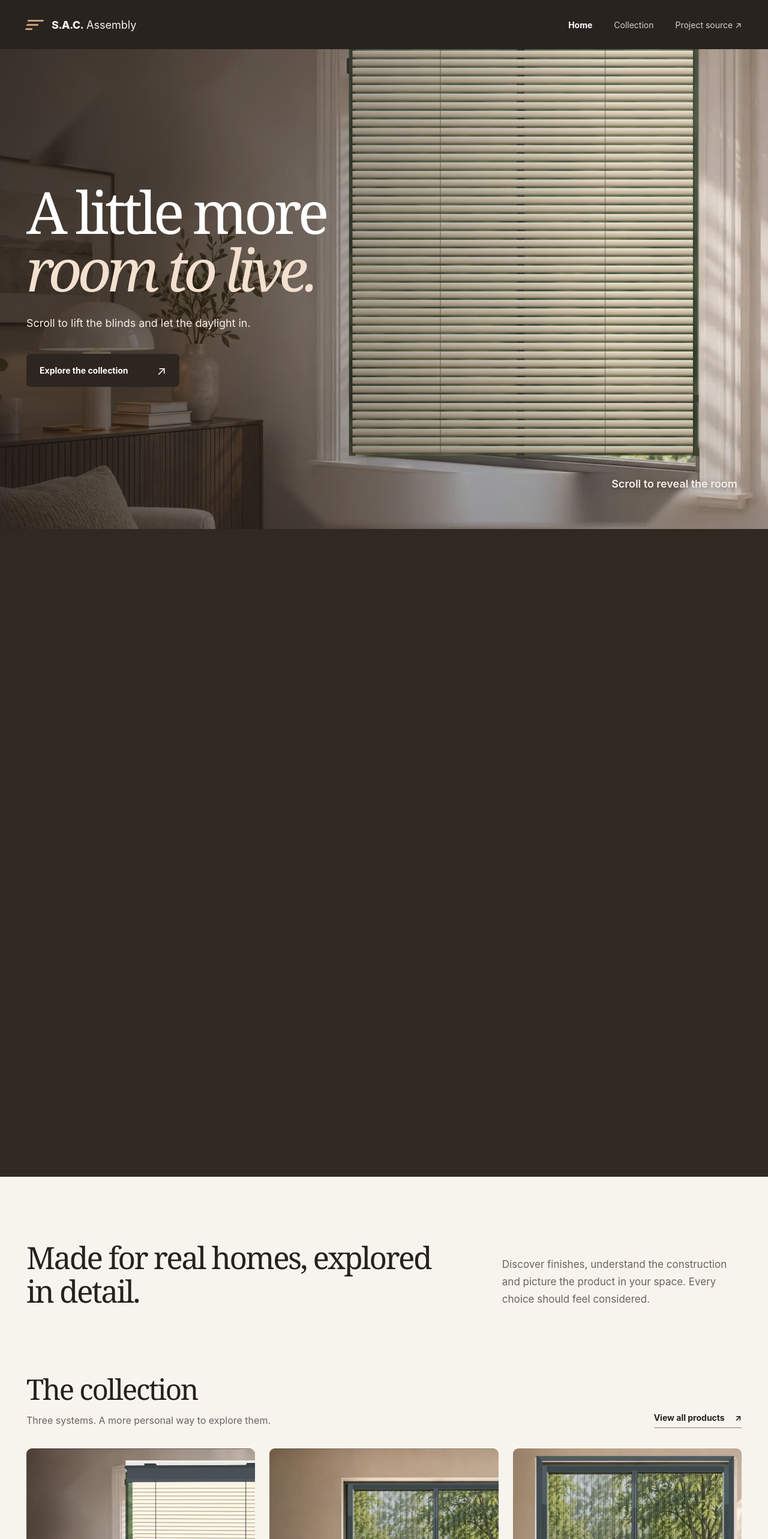
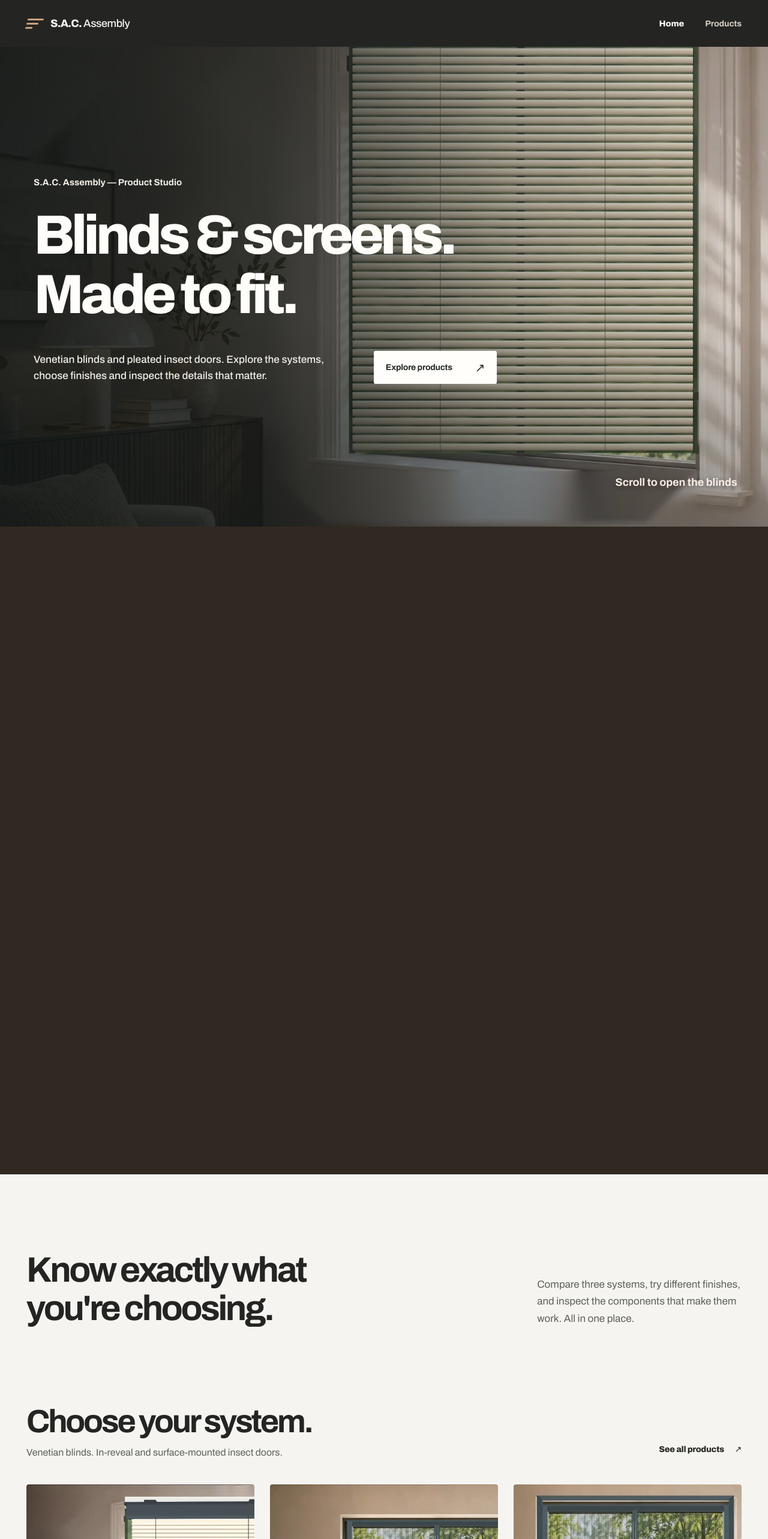
Before and after one commit to LazarMal/SAC-Assembly-Product-Studio, a React (Vite) app in the folder apps/studio/: page / in a window 1280 px wide. Shown: the top 2566 px of the page at 60% size. Built offline with nearby package versions, Linux system fonts and the light colour scheme.

Commit message:
design(studio): replace generic serif hero with considered industrial editorial typography

```diff
--- a/apps/studio/index.html
+++ b/apps/studio/index.html
@@ -3,9 +3,12 @@
   <head>
     <meta charset="UTF-8" />
     <meta name="viewport" content="width=device-width, initial-scale=1.0" />
-    <meta name="theme-color" content="#f7f4ee" />
-    <meta name="description" content="Explore thoughtfully made window systems. S.A.C. Assembly's interactive product studio." />
+    <meta name="theme-color" content="#f5f4f0" />
+    <meta name="description" content="S.A.C. Assembly product studio. Configure Venetian blinds and pleated insect doors, compare finishes and inspect components." />
     <title>S.A.C. Assembly — Product Studio</title>
+    <link rel="preconnect" href="https://fonts.googleapis.com" />
+    <link rel="preconnect" href="https://fonts.gstatic.com" crossorigin />
+    <link href="https://fonts.googleapis.com/css2?family=Archivo:wght@400;500;600;700;800&display=swap" rel="stylesheet" />
     <link rel="preload" as="image" href="%BASE_URL%assets/living-room.webp" fetchpriority="high" />
   </head>
   <body>
--- a/apps/studio/src/components/SiteFooter.tsx
+++ b/apps/studio/src/components/SiteFooter.tsx
@@ -4,8 +4,8 @@ export function SiteFooter() {
   return (
     <footer className="site-footer">
       <div className="footer-content">
-        <div className="footer-brand"><strong>S.A.C.</strong> Assembly <span>Designed for the way you live.</span></div>
-        <div className="footer-links"><Link to="/collection">Explore collection</Link><span>Product visualizations are conceptual. No online checkout.</span></div>
+        <div className="footer-brand"><strong>S.A.C.</strong> Assembly <span>Venetian blinds and insect door systems.</span></div>
+        <div className="footer-links"><Link to="/collection">Products</Link><span>Visual configurations are illustrative, not approved production specifications.</span></div>
       </div>
     </footer>
   );
--- a/apps/studio/src/components/SiteHeader.tsx
+++ b/apps/studio/src/components/SiteHeader.tsx
@@ -10,8 +10,7 @@ export function SiteHeader() {
         </NavLink>
         <nav className="primary-nav" aria-label="Main navigation">
           <NavLink to="/" end className={({isActive}) => isActive ? 'nav-active' : ''}>Home</NavLink>
-          <NavLink to="/collection" className={({isActive}) => isActive ? 'nav-active' : ''}>Collection</NavLink>
-          <a href="https://github.com/LazarMal/SAC-Assembly-Product-Studio" target="_blank" rel="noopener noreferrer">Project source <span aria-hidden="true">↗</span></a>
+          <NavLink to="/collection" className={({isActive}) => isActive ? 'nav-active' : ''}>Products</NavLink>
         </nav>
       </div>
     </header>
--- a/apps/studio/src/features/catalog/catalog.ts
+++ b/apps/studio/src/features/catalog/catalog.ts
@@ -6,34 +6,34 @@ export const catalog = [
     id: 'venetian',
     slug: 'venetian-blinds',
     title: 'Venetian blinds',
-    family: 'Light control',
-    description: 'Fine-tune the light. Explore slat finishes, hardware and movement.',
+    family: 'Adjustable slat system',
+    description: 'Choose slat widths, finishes, control hardware and movement.',
     image: 'venetian.webp',
     imageAlt: 'Warm ivory Venetian blind in a domestic interior',
     legacyFile: 'venetian.html',
-    feature: 'Light, precisely yours.'
+    feature: 'Venetian blinds.'
   },
   {
     id: 'idd',
     slug: 'idd-insect-doors',
     title: 'Insect doors · IDD',
     family: 'In-reveal installation',
-    description: 'A pleated insect screen, fitted neatly within your doorway.',
+    description: 'A pleated insect screen fitted within the doorway opening.',
     image: 'idd.webp',
     imageAlt: 'Pleated insect door fitted inside an opening',
     legacyFile: 'insect-door.html',
-    feature: 'Make room for fresh air.'
+    feature: 'In-reveal insect doors.'
   },
   {
     id: 'odd',
     slug: 'odd-insect-doors',
     title: 'Insect doors · ODD',
-    family: 'Surface mounting',
-    description: 'The same thoughtful screen system with an external mounting surround.',
+    family: 'Surface-mounted installation',
+    description: 'A pleated screen with an outer mounting frame for the face of the opening.',
     image: 'odd.webp',
     imageAlt: 'Surface mounted pleated insect door with outer frame',
     legacyFile: 'odd-door.html',
-    feature: 'A seamless welcome to outdoors.'
+    feature: 'Surface-mounted insect doors.'
   }
 ] as const satisfies readonly CatalogEntry[];
 
--- a/apps/studio/src/features/home/LightStory.tsx
+++ b/apps/studio/src/features/home/LightStory.tsx
@@ -73,11 +73,16 @@ export function LightStory() {
       <canvas className="story-blinds" ref={canvasRef} aria-hidden="true" />
       <div className="story-sunlight" aria-hidden="true" />
       <div className="hero-content story-copy" ref={copyRef}>
-        <h1 id="home-title">A little more <em>room to live.</em></h1>
-        <p>Scroll to lift the blinds and let the daylight in.</p>
-        <Link className="button button-dark" to="/collection">Explore the collection <span aria-hidden="true">↗</span></Link>
+        <div className="story-heading">
+          <p className="story-context">S.A.C. Assembly — Product Studio</p>
+          <h1 id="home-title"><span>Blinds &amp; screens.</span><span>Made to fit.</span></h1>
+        </div>
+        <div className="story-action">
+          <p>Venetian blinds and pleated insect doors. Explore the systems, choose finishes and inspect the details that matter.</p>
+          <Link className="button button-light" to="/collection">Explore products <span aria-hidden="true">↗</span></Link>
+        </div>
       </div>
-      <p className="story-hint" aria-hidden="true">Scroll to reveal the room</p>
+      <p className="story-hint" aria-hidden="true">Scroll to open the blinds</p>
     </div>
   </section>;
 }
--- a/apps/studio/src/pages/HomePage.tsx
+++ b/apps/studio/src/pages/HomePage.tsx
@@ -8,14 +8,28 @@ export default function HomePage() {
     <main id="main-content">
       <LightStory />
       <section className="home-intro container">
-        <h2>Made for real homes, explored in detail.</h2>
-        <p>Discover finishes, understand the construction and picture the product in your space. Every choice should feel considered.</p>
+        <h2>Know exactly what you're choosing.</h2>
+        <p>Compare three systems, try different finishes, and inspect the components that make them work. All in one place.</p>
       </section>
       <section className="catalog-section container" aria-labelledby="collection-title">
-        <div className="section-heading"><div><h2 id="collection-title">The collection</h2><p>Three systems. A more personal way to explore them.</p></div><Link className="text-link" to="/collection">View all products <span aria-hidden="true">↗</span></Link></div>
-        <div className="product-grid">{catalog.map((product, index) => <ProductCard key={product.id} product={product} priority={index === 0} />)}</div>
+        <div className="section-heading">
+          <div>
+            <h2 id="collection-title">Choose your system.</h2>
+            <p>Venetian blinds. In-reveal and surface-mounted insect doors.</p>
+          </div>
+          <Link className="text-link" to="/collection">See all products <span aria-hidden="true">↗</span></Link>
+        </div>
+        <div className="product-grid">
+          {catalog.map((product, index) => <ProductCard key={product.id} product={product} priority={index === 0} />)}
+        </div>
       </section>
-      <section className="outro-panel"><div className="container outro-content"><h2>Not just how it looks.<br/><em>How it works.</em></h2><p>Move through each system, explore its components and see how the design comes together. The original interactive product viewers remain available while the new studio is developed.</p><Link className="button button-light" to="/collection">Choose a product <span aria-hidden="true">↗</span></Link></div></section>
+      <section className="outro-panel">
+        <div className="container outro-content">
+          <h2>Every component.<br/>In its place.</h2>
+          <p>Explore the frame, guides, controls and finishes before you make a selection. The product configurators show how each choice changes the system.</p>
+          <Link className="button button-light" to="/collection">Open the product collection <span aria-hidden="true">↗</span></Link>
+        </div>
+      </section>
     </main>
   );
 }
--- a/apps/studio/src/styles/layout.css
+++ b/apps/studio/src/styles/layout.css
@@ -87,3 +87,195 @@
 @media(prefers-reduced-motion:reduce){.light-story{height:100svh}.story-hint{display:none}}
 
 .product-beta-link{margin-bottom:14px}.product-beta-link .concept-caption{margin:8px 0 0}
+
+
+/* Editorial/industrial typography — a purposeful single grotesk, not decorative serif.
+   References: Neutra VDL grid discipline and Kononenko's role-based hierarchy.
+   Product configurators remain independent documents and retain their mechanics. */
+:root{font-synthesis:none}
+body{font-size:16px;line-height:1.5}
+.site-header{background:#242522;color:#f5f4ef}
+.header-content{min-height:78px;padding-inline:44px;max-width:var(--content-max)}
+.brand{font-size:18px;gap:13px;font-weight:500;letter-spacing:-.025em}
+.brand strong,.footer-brand strong{font-weight:800;letter-spacing:-.045em}
+.primary-nav{font-size:14px;font-weight:620;gap:35px}
+.primary-nav .nav-active{font-weight:750}
+.hero{background:#4e504a}
+.hero::before{background:linear-gradient(90deg,rgba(18,23,22,.91) 0%,rgba(19,24,23,.77) 35%,rgba(17,23,22,.32) 68%,rgba(18,20,20,.11) 100%),linear-gradient(0deg,rgba(20,22,20,.32),transparent 43%)}
+.hero.story-panel .hero-content.story-copy{
+  width:min(calc(100% - 112px),var(--content-max));
+  max-width:none;
+  margin:auto;
+  padding:82px 0 105px;
+  display:flex;
+  flex-direction:column;
+  align-items:flex-start;
+  justify-content:center;
+  gap:clamp(34px,6vh,64px);
+}
+.story-heading{width:100%;max-width:1120px}
+.hero .story-context{
+  margin:0 0 clamp(22px,4vh,44px);
+  font-size:15px;
+  font-weight:650;
+  line-height:1.5;
+  color:#f0ede7;
+  letter-spacing:0;
+  max-width:none;
+}
+.hero .story-heading h1{
+  max-width:1100px;
+  margin:0;
+  font-family:var(--font-display);
+  font-size:clamp(62px,7.2vw,112px);
+  font-weight:750;
+  line-height:.99;
+  letter-spacing:-.065em;
+  color:#fffdfa;
+  text-wrap:balance;
+}
+.story-heading h1 span{display:block}
+.story-heading h1 span+span{margin-top:.08em}
+.story-action{display:flex;align-items:flex-end;gap:clamp(32px,6vw,95px);max-width:950px}
+.hero .story-action p{font-size:clamp(16px,1.35vw,19px);font-weight:450;line-height:1.58;color:#f2efe8;max-width:490px;margin:0}
+.story-action .button{align-self:end;flex-shrink:0}
+.story-hint{font-size:12px;font-weight:650;right:clamp(22px,4vw,60px);bottom:23px;letter-spacing:0}
+.button{border-radius:3px;font-weight:700;letter-spacing:-.015em;padding:16px 20px;gap:38px;box-shadow:none}
+.button-dark{background:#242522;color:#fffefa;box-shadow:none}
+.button-dark:hover{background:#3c403d}
+.button-light{background:#fffefa;color:#272a27}
+.button:hover{transform:translateY(-2px)}
+.home-intro{padding-top:128px;padding-bottom:128px;grid-template-columns:minmax(0,1.25fr) minmax(260px,.55fr);gap:clamp(40px,6vw,112px);align-items:end}
+.home-intro h2{
+  font-family:var(--font-display);
+  font-size:clamp(43px,4.6vw,72px);
+  font-weight:680;
+  line-height:1.08;
+  letter-spacing:-.058em;
+  max-width:840px;
+  margin:0;
+  text-wrap:balance;
+}
+.home-intro p{font-size:17px;line-height:1.67;max-width:425px;color:var(--ink-muted)}
+.catalog-section{padding-bottom:145px}
+.section-heading{align-items:end;gap:28px;margin-bottom:40px}
+.section-heading h2{
+  font-family:var(--font-display);
+  font-size:clamp(40px,4.2vw,64px);
+  font-weight:680;
+  line-height:1.08;
+  letter-spacing:-.06em;
+  margin-bottom:11px;
+}
+.section-heading p{font-size:16px;line-height:1.55;max-width:550px}
+.text-link{border:0;padding:8px 0;font-weight:730;font-size:14px;letter-spacing:-.015em}
+.text-link span{margin-left:15px}
+.product-grid{gap:clamp(15px,2vw,30px)}
+.product-card-image{aspect-ratio:1/1.06;border-radius:4px;background:#e9e5dd}
+.product-card-cta{border-radius:3px;background:#fffefa;color:#242522;font-size:12px;font-weight:750}
+.product-card-copy{padding-top:23px}
+.product-family{font-size:12px;letter-spacing:0;font-weight:680;color:#686961;margin-bottom:9px}
+.product-card h3{font-family:var(--font-display);font-weight:720;font-size:clamp(22px,2vw,29px);line-height:1.18;letter-spacing:-.045em;margin-bottom:9px}
+.product-card p{font-size:14px;line-height:1.62;max-width:365px}
+.outro-panel{background:#252824;color:#f6f4ed;padding:120px 0}
+.outro-content{grid-template-columns:minmax(0,1.1fr) minmax(280px,.65fr);gap:26px clamp(35px,7vw,110px);align-items:center}
+.outro-content h2{font-family:var(--font-display);font-size:clamp(48px,5.5vw,84px);font-weight:720;line-height:1.03;letter-spacing:-.063em;text-wrap:balance}
+.outro-content p{font-size:17px;line-height:1.66;max-width:450px;color:#dadbd3}
+.outro-content .button{justify-self:start}
+.catalog-page{padding-top:100px;padding-bottom:150px}
+.page-lead{max-width:960px;padding:0 0 70px}
+.page-lead h1{
+  font-family:var(--font-display);
+  font-size:clamp(52px,6.6vw,94px);
+  font-weight:720;
+  line-height:1.02;
+  letter-spacing:-.066em;
+  max-width:950px;
+  margin:0 0 25px;
+  text-wrap:balance;
+}
+.page-lead p{font-size:18px;line-height:1.6;color:var(--ink-muted);max-width:720px}
+.product-page{padding-top:42px;padding-bottom:132px}
+.back-link{font-size:13px;font-weight:700;color:#5a5e56;margin-bottom:34px}
+.product-detail{gap:clamp(38px,7vw,100px);grid-template-columns:minmax(0,1.05fr) minmax(360px,.85fr)}
+.product-detail-photo{border-radius:4px;background:#eae6dd;aspect-ratio:1.05}
+.product-detail-content{padding-block:18px}
+.product-detail-content h1{
+  font-family:var(--font-display);
+  font-size:clamp(46px,4.8vw,74px);
+  font-weight:720;
+  line-height:1.04;
+  letter-spacing:-.059em;
+  max-width:700px;
+  margin-bottom:26px;
+  text-wrap:balance;
+}
+.detail-lead{font-size:18px;line-height:1.62;color:#383b36;max-width:540px;margin-bottom:21px}
+.detail-note{font-size:15px;line-height:1.68;color:var(--ink-muted);max-width:490px;margin-bottom:29px}
+.detail-meta{margin-top:36px;padding-top:20px;border-top:1px solid var(--stroke)}
+.detail-meta strong{font-size:13px;font-weight:750}
+.site-footer{background:#1f221f;color:#f4f3ee;padding:40px 0}
+.footer-brand{font-size:16px;font-weight:520}
+.footer-brand span{font-size:13px;line-height:1.6;color:#c4c8bd}
+.footer-links{gap:26px;color:#c0c4bc;font-size:12px}
+.footer-links a{font-weight:720;color:#fffefa}
+@media(max-width:1080px){
+ .hero .story-heading h1{font-size:clamp(58px,7.4vw,92px)}
+ .story-action{gap:38px}
+ .home-intro{gap:44px}
+ .outro-content{gap:40px}
+ .product-detail{grid-template-columns:1fr 1fr;gap:42px}
+}
+@media(max-width:760px){
+ .header-content{min-height:70px;padding-inline:20px}
+ .primary-nav{display:flex;gap:20px;font-size:13px}
+ .primary-nav a:last-child{display:inline}
+ .brand{font-size:16px}
+ .hero{min-height:clamp(620px,92svh,820px)}
+ .hero::before{background:linear-gradient(90deg,rgba(18,22,20,.91),rgba(20,24,22,.63) 80%,rgba(19,24,21,.3)),linear-gradient(0deg,rgba(19,20,19,.35),transparent 65%)}
+ .hero.story-panel .hero-content.story-copy{width:calc(100% - 46px);padding:78px 0 105px;gap:40px}
+ .hero .story-context{font-size:13px;margin-bottom:29px}
+ .hero .story-heading h1{font-size:clamp(52px,9.7vw,78px);line-height:1.01;letter-spacing:-.062em}
+ .story-action{flex-direction:column;align-items:flex-start;gap:24px}
+ .story-action .button{align-self:flex-start}
+ .hero .story-action p{font-size:16px;max-width:440px;line-height:1.6}
+ .home-intro{display:grid;grid-template-columns:1fr;padding:82px 0 96px;gap:25px}
+ .home-intro h2{font-size:clamp(42px,7.6vw,62px)}
+ .home-intro p{font-size:16px;max-width:580px}
+ .catalog-section{padding-bottom:100px}
+ .section-heading{align-items:end}
+ .section-heading h2{font-size:clamp(40px,6vw,54px)}
+ .product-grid{grid-template-columns:repeat(2,minmax(0,1fr));gap:34px 18px}
+ .outro-panel{padding:90px 0}
+ .outro-content{grid-template-columns:1fr;gap:26px}
+ .outro-content h2{grid-row:auto;font-size:clamp(46px,8vw,68px)}
+ .catalog-page{padding-top:75px;padding-bottom:100px}
+ .page-lead{padding-bottom:42px}
+ .page-lead h1{font-size:clamp(52px,8vw,76px)}
+ .product-detail{grid-template-columns:1fr;gap:34px}
+ .product-detail-content{padding:0}
+ .product-detail-content h1{font-size:clamp(45px,7vw,68px)}
+ .footer-content{width:calc(100% - 40px);align-items:start}
+}
+@media(max-width:530px){
+ .hero.story-panel .hero-content.story-copy{width:calc(100% - 38px);gap:30px;padding:80px 0 94px}
+ .hero .story-context{margin-bottom:23px;font-size:13px}
+ .hero .story-heading h1{font-size:clamp(44px,11vw,61px);line-height:1.035;letter-spacing:-.063em}
+ .story-heading h1 span{max-width:10.5ch}
+ .hero .story-action p{font-size:15px;max-width:340px}
+ .story-hint{font-size:11px;right:20px;bottom:18px}
+ .home-intro{padding:72px 0 85px}
+ .home-intro h2{font-size:clamp(41px,10vw,51px)}
+ .product-grid{grid-template-columns:1fr;gap:38px}
+ .product-card-image{aspect-ratio:1.2}
+ .product-card h3{font-size:26px}
+ .section-heading{display:block;margin-bottom:31px}
+ .section-heading h2{font-size:42px}
+ .outro-panel{padding:80px 0}
+ .outro-content h2{font-size:clamp(43px,10.5vw,60px)}
+ .page-lead h1{font-size:clamp(46px,11vw,61px)}
+ .page-lead p{font-size:16px}
+ .product-detail-content h1{font-size:clamp(44px,10vw,59px)}
+ .footer-content{flex-direction:column}
+ .footer-links{display:flex;flex-wrap:wrap;gap:12px}
+}
--- a/apps/studio/src/styles/tokens.css
+++ b/apps/studio/src/styles/tokens.css
@@ -1,15 +1,15 @@
 :root {
   color-scheme: light;
-  --ink: #26211e;
-  --ink-muted: #6b625d;
-  --cream: #f7f4ee;
+  --ink: #242522;
+  --ink-muted: #5e605b;
+  --cream: #f5f4f0;
   --paper: #fffefa;
-  --warm: #e9e1d6;
-  --accent: #956f52;
-  --accent-dark: #705138;
-  --stroke: #e0d9cf;
-  --font-ui: -apple-system, BlinkMacSystemFont, "Segoe UI", Arial, sans-serif;
-  --font-display: Georgia, "Times New Roman", serif;
-  --content-max: 1320px;
+  --warm: #e9e5dc;
+  --accent: #8b684a;
+  --accent-dark: #59432f;
+  --stroke: #dcd9d2;
+  --font-ui: 'Archivo', 'Arial', sans-serif;
+  --font-display: 'Archivo', 'Arial', sans-serif;
+  --content-max: 1400px;
   --ease: cubic-bezier(.23, 1, .32, 1);
 }
```
Also changed, not shown: apps/studio/src/pages/CatalogPage.tsx (+7 -2 lines).
